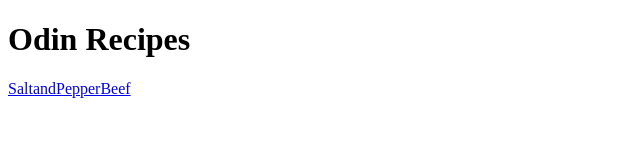
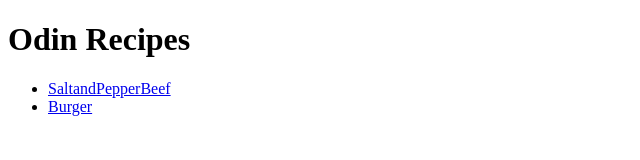
Before and after one commit to dylansr99/odin-recipes, a plain HTML site: page index.html in a window 1280 px wide. Shown: the whole page, without its empty margins (0-640 px from the left). Drawn offline with Linux system fonts and the light colour scheme.

Commit message:
Added links to unordered list

```diff
--- a/index.html
+++ b/index.html
@@ -7,7 +7,10 @@
    <body>
     <h1>Odin Recipes</h1>
       <p>
-        <a href= "recipes/SaltandPepperBeef.html" target="_blank" rel="noopener noreferrer">SaltandPepperBeef</href>
+        <ul>
+            <li><a href="recipes/SaltandPepperBeef.html" target="_blank" rel="noopener noreferrer">SaltandPepperBeef</href></li>
+            <li><a href="recipes/burger.html" target="_blank" rel="noopener noreferrer">Burger</href></li>
+        </ul>
       </p>
    </body>
 </html>
```
